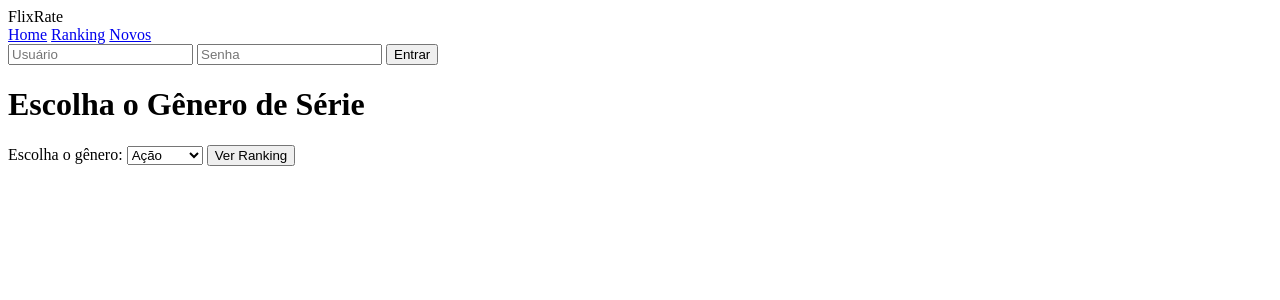
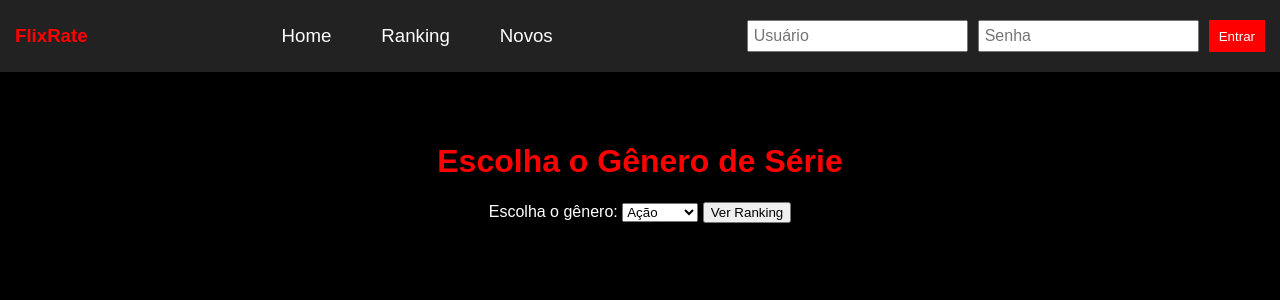
Before and after one commit to T0rrig0/facusite, a PHP site: page /ranking.php in a window 1280 px wide. Shown: the top 300 px of the page. Run offline with PHP 8.4, Linux system fonts and the light colour scheme.

Commit message:
Update style.css

```diff
--- a/style.css
+++ b/style.css
@@ -1,26 +1,115 @@
+/* Definição geral do site */
+body {
+    background-color: black;
+    color: white;
+    font-family: Arial, sans-serif;
+    margin: 0;
+    padding: 0;
+}
+
+.container {
+    text-align: center;
+    padding: 50px;
+}
+
+h1 {
+    color: red;
+}
+
+/* Barra de navegação horizontal */
+nav {
+    background-color: #222;
+    padding: 15px;
+    display: flex;
+    justify-content: space-between;
+    align-items: center;
+}
+
+nav .logo {
+    font-size: 14pt;
+    color: red;
+    font-weight: bold;
+}
+
+nav .menu {
+    display: flex;
+    gap: 20px;
+}
+
+nav .menu a {
+    color: white;
+    text-decoration: none;
+    font-size: 14pt;
+    padding: 10px 15px;
+}
+
+nav .menu a:hover {
+    background-color: red;
+}
+
+nav .login-form {
+    display: flex;
+    gap: 10px;
+}
+
+nav .login-form input {
+    padding: 5px;
+    font-size: 12pt;
+}
+
+nav .login-form button {
+    background-color: red;
+    color: white;
+    padding: 5px 10px;
+    border: none;
+    cursor: pointer;
+}
+
+nav .login-form button:hover {
+    background-color: darkred;
+}
+
+nav .user-info {
+    color: white;
+    display: flex;
+    gap: 10px;
+}
+
+nav .user-info button {
+    background-color: red;
+    color: white;
+    padding: 5px 10px;
+    border: none;
+    cursor: pointer;
+}
+
+nav .user-info button:hover {
+    background-color: darkred;
+}
+
 /* Configurações da galeria de imagens */
 .image-gallery {
-    display: grid; /* Utilizando Grid Layout */
-    grid-template-columns: repeat(4, 1fr); /* 4 colunas, cada uma ocupando 1 fração do espaço disponível */
-    gap: 20px; /* Espaçamento de 20px entre as imagens */
+    display: grid; /* Usando grid layout */
+    grid-template-columns: repeat(4, 1fr); /* 4 colunas */
+    gap: 20px; /* Espaçamento entre as imagens */
     padding: 20px 0;
 }
 
 .image-item {
-    width: 100%; /* As imagens ocupam toda a largura da coluna */
-    height: 320px; /* Definindo a altura */
+    width: 100%; /* As imagens ocupam toda a coluna */
+    height: 320px; /* Definindo altura fixa */
     overflow: hidden;
 }
 
 .image-item img {
     width: 100%;
     height: 100%;
-    object-fit: cover; /* Cobre o espaço da imagem sem distorção */
-    border-radius: 10px; /* Bordas arredondadas para as imagens */
-    box-shadow: 0 4px 8px rgba(0, 0, 0, 0.2); /* Sombra ao redor das imagens */
+    object-fit: cover; /* Ajusta a imagem dentro da caixa */
+    border-radius: 10px; /* Bordas arredondadas */
+    box-shadow: 0 4px 8px rgba(0, 0, 0, 0.2); /* Sombra */
 }
 
 .image-item:hover img {
-    transform: scale(1.05); /* Aumenta ligeiramente ao passar o mouse */
+    transform: scale(1.05); /* Aumenta ligeiramente a imagem no hover */
     transition: 0.3s ease; /* Transição suave */
 }
```
